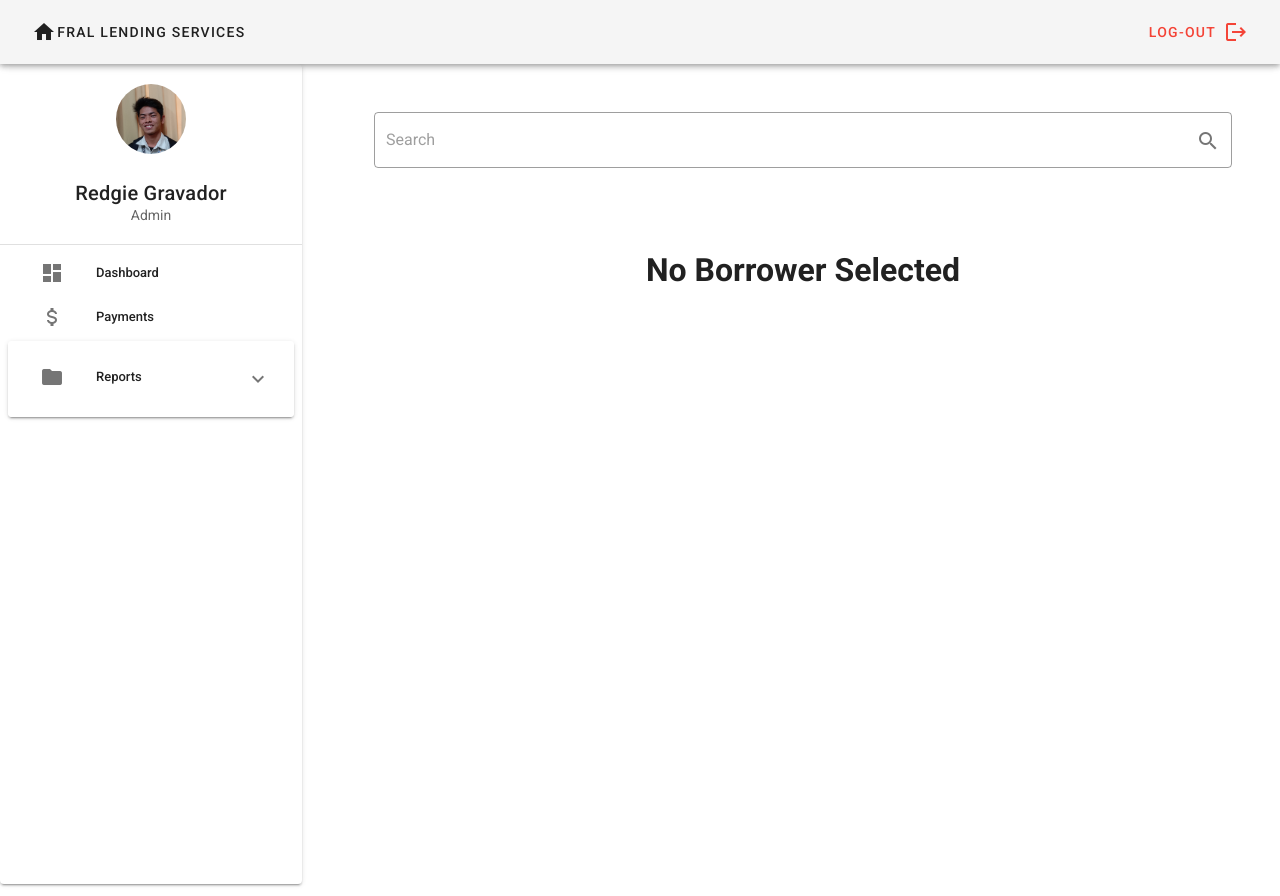
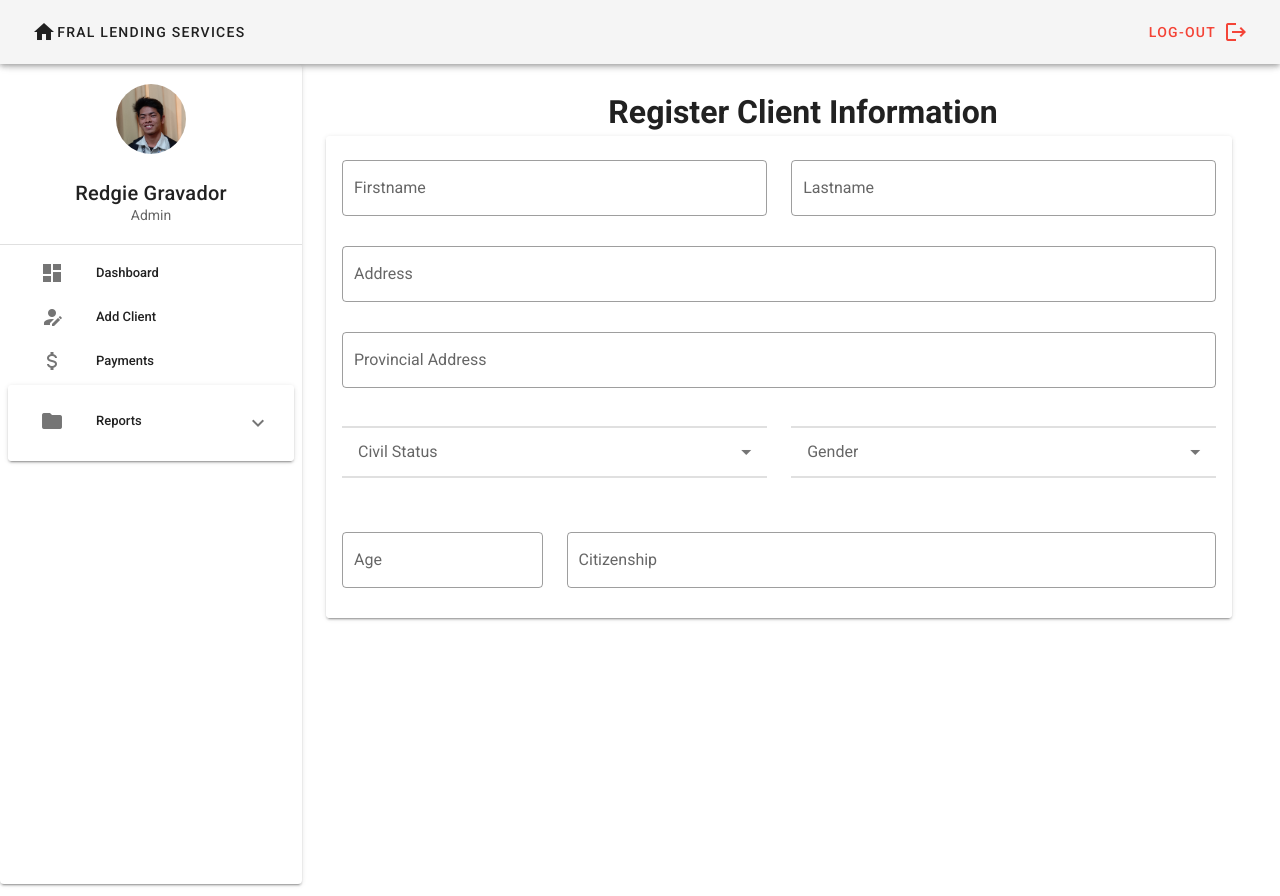
Before and after one commit to gitRedgieGravador/fral, a Vue app: page /admin in a window 1280 px wide. Built offline with nearby package versions, Linux system fonts and the light colour scheme.

Commit message:
add client

```diff
--- a/src/components/Sidebar.vue
+++ b/src/components/Sidebar.vue
@@ -22,6 +22,12 @@
             <v-icon>mdi-view-dashboard</v-icon>
           </v-list-item-icon>
           <v-list-item-title>Dashboard</v-list-item-title>
+        </v-list-item>
+        <v-list-item link class="ml-6" v-on:click="gotoaddclient">
+          <v-list-item-icon>
+            <v-icon>mdi-account-edit</v-icon>
+          </v-list-item-icon>
+          <v-list-item-title>Add Client</v-list-item-title>
         </v-list-item>
         <v-list-item link class="ml-6" v-on:click="gotopayment">
           <v-list-item-icon>
@@ -83,6 +89,9 @@ export default {
     },
     gotopayment(){
       this.$emit('gotopayment');
+    },
+    gotoaddclient(){
+      this.$emit('gotoaddclient');
     }
   }
 };
--- /dev/null
+++ b/src/modules/admin/Addclient.vue
@@ -0,0 +1,52 @@
+<template>
+  <div>
+    <br>
+    <center>
+      <h1>Register Client Information</h1>
+    </center>
+    <v-card width="95%" class="pl-4 pr-4 overflow-y-auto" max-height="750">
+
+          <v-form>
+            <br>
+            <v-row>
+              <v-col>
+                <v-text-field outlined label="Firstname"/>
+              </v-col>
+              <v-col>
+                <v-text-field outlined label="Lastname"/>
+              </v-col>
+            </v-row>
+            <v-text-field outlined label="Address"/>
+            <v-text-field outlined label="Provincial Address"/>
+            <v-row>
+              <v-col>
+                <v-overflow-btn class="my-2" :items="civil_status" label="Civil Status"></v-overflow-btn>
+              </v-col>
+              <v-col>
+                <v-overflow-btn class="my-2" :items="gender_down" label="Gender"></v-overflow-btn>
+              </v-col>
+            </v-row>
+            <v-row>
+              <v-col>
+                <v-text-field outlined label="Age" type="number"/>
+              </v-col>
+              <v-col cols="9">
+                <v-text-field outlined label="Citizenship"/>
+              </v-col>
+            </v-row>
+          </v-form>
+    </v-card>
+  </div>
+</template>
+
+<script>
+export default {
+  name: "addclient",
+  data() {
+    return {
+      civil_status: ["Single", "Married", "Widowed", "Separated"],
+      gender_down: ["Male", "Female"]
+    };
+  }
+};
+</script>
--- a/src/views/Admin.vue
+++ b/src/views/Admin.vue
@@ -11,6 +11,9 @@
         <div v-if="ispayment">
           <Payment/>
         </div>
+        <div v-if="isaddclient">
+          <Addclient/>
+        </div>
       </v-col>
     </v-row>
   </div>
@@ -20,17 +23,20 @@
 import Sidebar from "../components/Sidebar.vue";
 import Dashboard from "../modules/admin/Dashboard.vue";
 import Payment from "../modules/admin/Payment.vue";
+import Addclient from "../modules/admin/Addclient.vue";
 export default {
   name: "admin",
   components: {
     Sidebar,
     Dashboard,
-    Payment
+    Payment,
+    Addclient
   },
   data(){
     return{
       isdashboard: false,
-      ispayment: true
+      ispayment: false,
+      isaddclient: true
     }
   },
   methods:{
```
